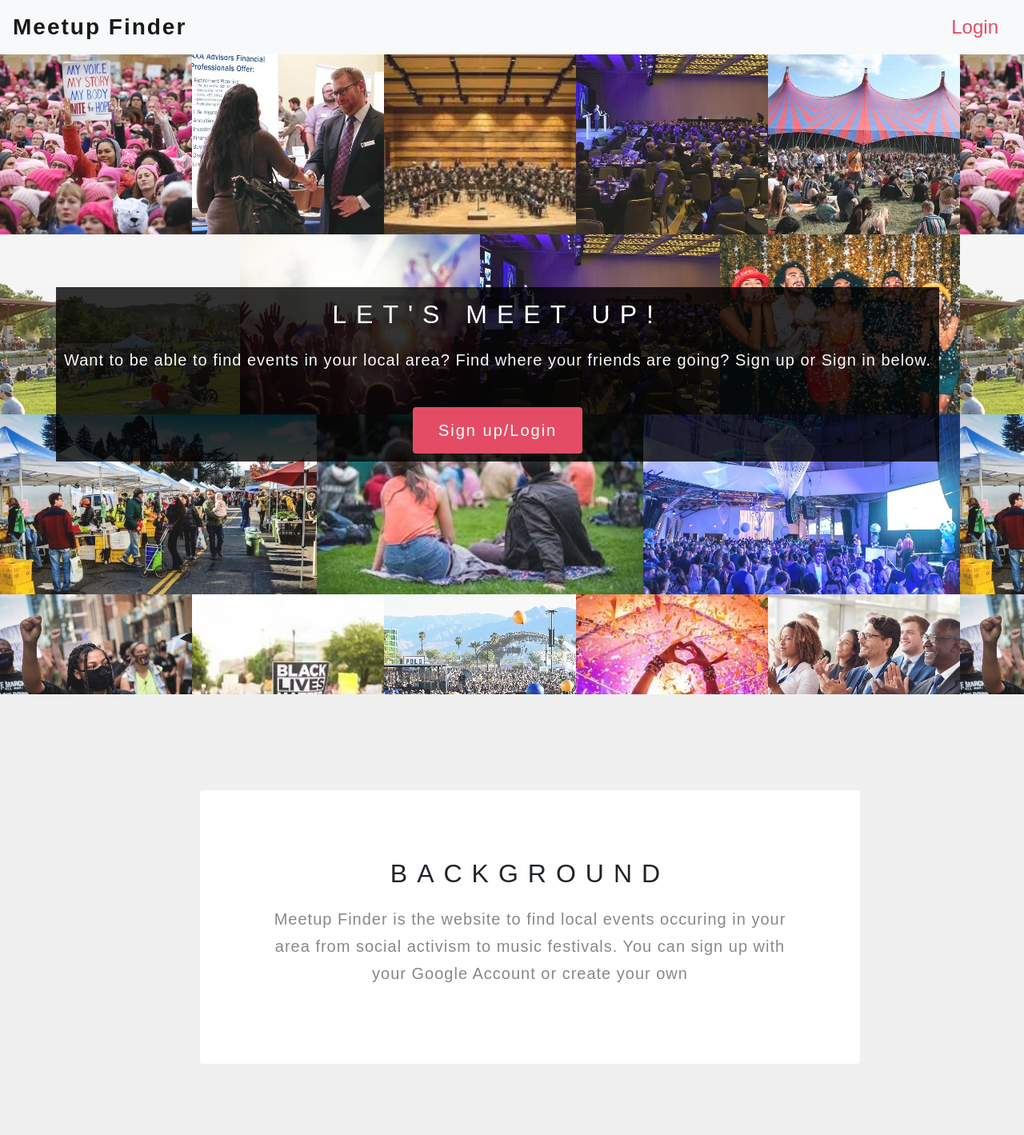
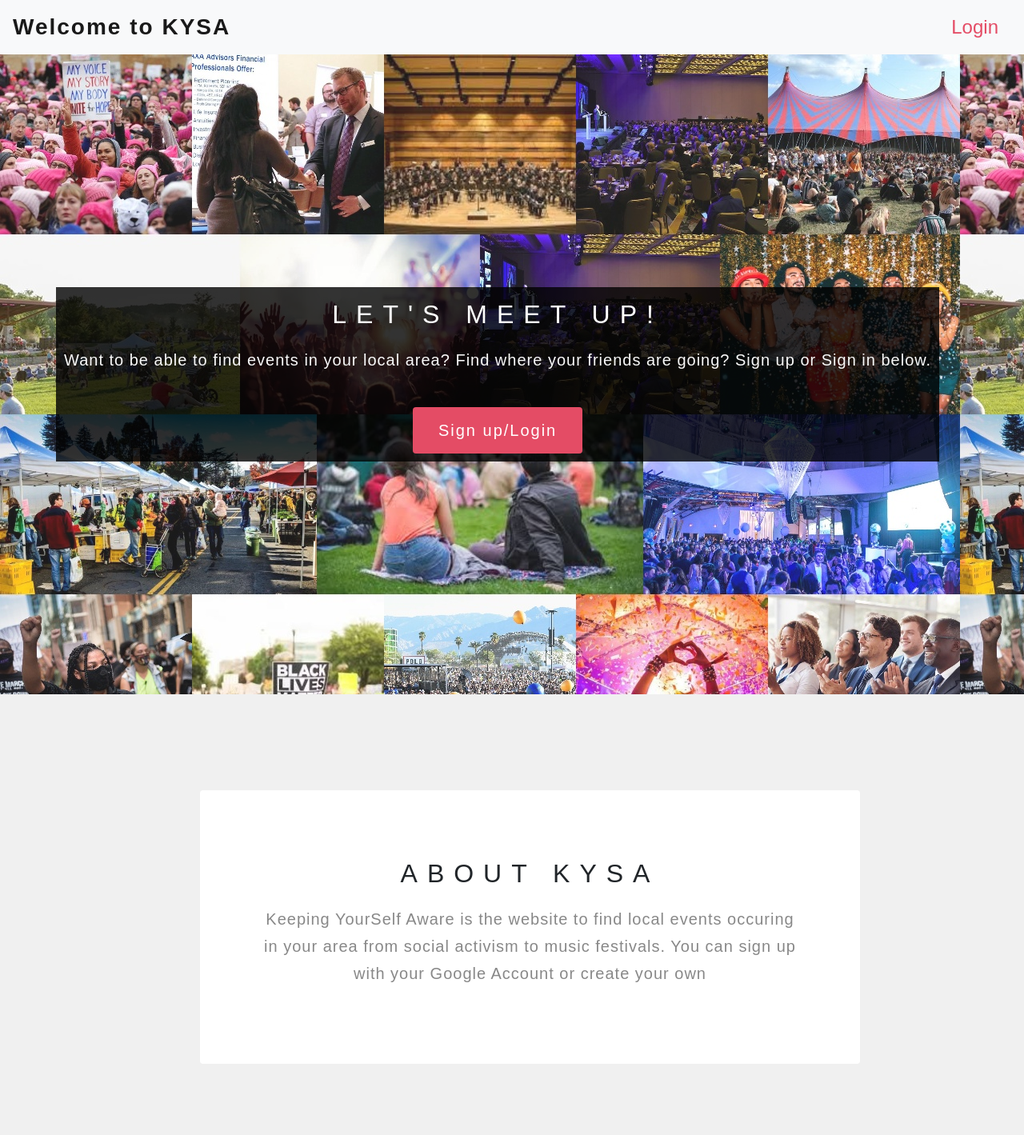
Before and after one commit to swk3st/KYSA-Meetup-Finder, a Django app: page / in a window 1280 px wide. Shown: the top 1419 px of the page at 80% size. Run offline with Django 3.2, Linux system fonts and the light colour scheme; some libraries are stand-ins or nearby versions; some web fonts are replaced.

Commit message:
Updated text

```diff
--- a/meetup_finder_app/templates/meetup_finder_app/home.html
+++ b/meetup_finder_app/templates/meetup_finder_app/home.html
@@ -3,7 +3,7 @@
 <html lang="en">
   <head>
     <meta charset="utf-8">
-    <title>{% block title %}Meetup Finder{% endblock %}</title>
+    <title>{% block title %}KYSA Meetup Finder{% endblock %}</title>
     <link rel="stylesheet" href="https://cdnjs.cloudflare.com/ajax/libs/font-awesome/4.7.0/css/font-awesome.min.css">
     <link rel="stylesheet" href="{% static 'css/bootstrap.min.css' %}">
     <link rel="stylesheet" href="{% static 'css/bootstrap.css' %}">
@@ -27,7 +27,7 @@
 <section id="navbar">
 <nav class="navbar navbar-light bg-light justify-content-between">
     <a class="navbar-brand">
-          <a href="" class="navbar-brand smoothScroll">Meetup Finder</a>
+          <a href="" class="navbar-brand smoothScroll">Welcome to KYSA</a>
     </a>
         <ul class="nav navbar-header ml-auto" style="font-size: 24px;">
 <!--          <li><a href="" class="smoothScroll px-3"><span>Home</span></a></li> -->
@@ -56,8 +56,8 @@
 
         <div class="col-md-9 col-sm-8 wow fadeInUp" data-wow-delay="0.2s">
           <div class="about-thumb">
-            <h1>Background</h1>
-            <p> Meetup Finder is the website to find local events occuring in your area from social activism to music festivals. You can sign up with your Google Account or create your own </p>
+            <h1>About KYSA </h1>
+            <p> Keeping YourSelf Aware is the website to find local events occuring in your area from social activism to music festivals. You can sign up with your Google Account or create your own </p>
           </div>
         </div>
 
```
